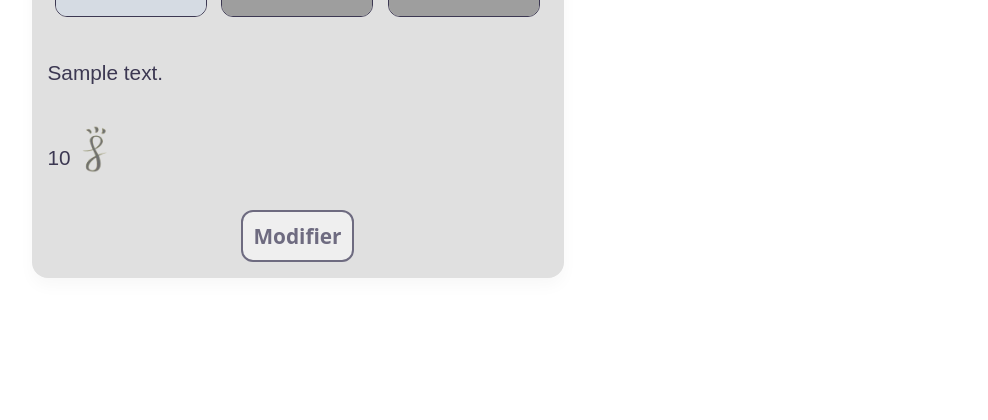
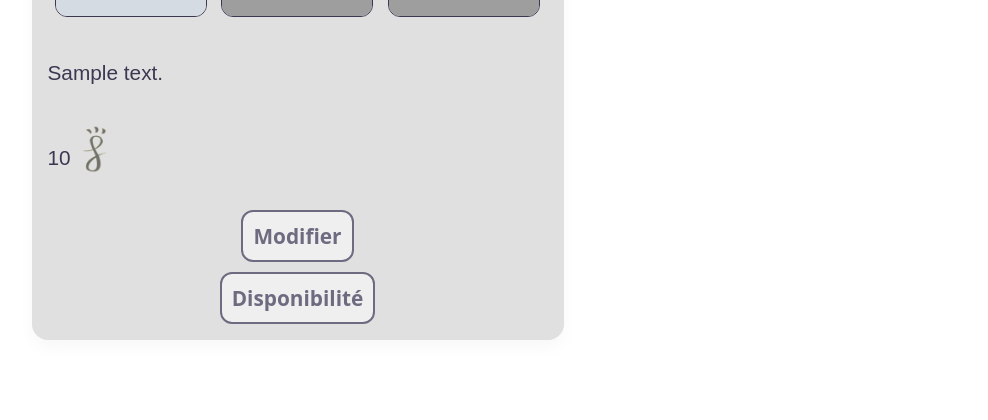
Before and after one commit to Synnly/Ecopret-public, a Symfony app: template ecopret/templates/mes_annonces/index.html.twig in a window 1280 px wide. Shown: the part 403-823 px from the top of the page, without its empty margins (20-1008 px from the left). Before the commit the page ends 681 px from the top, so only its background shows below. Run offline with Twig, Linux system fonts and the light colour scheme; the template is opened without the code that fills it: most values are stand-ins (such as "Sample title", 1, 10 or a date in 2020); grey boxes marked "Sample" are stand-in pictures; form fields are guessed from the names that the template uses; some libraries are stand-ins or nearby versions; grey boxes are pictures that could not be loaded.

Commit message:
Ajout d'un bouton modifier planning lorsque l'on modifie l'annonce

```diff
--- a/ecopret/public/css/mes_annonces.css
+++ b/ecopret/public/css/mes_annonces.css
@@ -64,6 +64,25 @@ h4 {
 }
 
 .annonce-btn:hover {
+  box-shadow: 0px 8px 16px 0px rgba(0, 0, 0, 0.2);
+}
+
+.planning-btn {
+  display: flex;
+  margin: auto;
+  color: #6e6b80;
+  font-size: 1.3rem;
+  text-align: center;
+  border: 2px #6e6b80 solid;
+  padding: 2% 2% 2% 2%;
+  border-radius: 12px;
+  margin-top: 2%;
+  font-family: system-ui, -apple-system, BlinkMacSystemFont, "Segoe UI", Roboto,
+    Oxygen, Ubuntu, Cantarell, "Open Sans", "Helvetica Neue", sans-serif;
+  font-weight: 900;
+}
+
+.planning-btn:hover {
   box-shadow: 0px 8px 16px 0px rgba(0, 0, 0, 0.2);
 }
 
--- a/ecopret/public/js/controllers/mes_annonces/mes_annonces.js
+++ b/ecopret/public/js/controllers/mes_annonces/mes_annonces.js
@@ -164,3 +164,8 @@ function clickphoto(id) {
         return true;
     }
 }
+
+function modifierDisponibilite(id) {
+    var url = "/calandar/"+id;
+    window.location.href = url;
+}
--- a/ecopret/templates/mes_annonces/index.html.twig
+++ b/ecopret/templates/mes_annonces/index.html.twig
@@ -56,19 +56,23 @@
 									<button type="button" class="annonce-btn" onclick="afficherModifierAnnonce('{{annonce.getNomAnnonce()}}', '{{ '/picturesAnnouncement/' ~ annonce.getImageAnnonce|split('|')[0] }}', '{{ '/picturesAnnouncement/' ~ annonce.getImageAnnonce|split('|')[1] }}', '{{ '/picturesAnnouncement/' ~ annonce.getImageAnnonce|split('|')[2] }}', '{{annonce.description}}', '{{annonce.prix}}', '{{typeAnnonce}}', '{{annonce.id}}')">
 										<b>Modifier</b>
 									</button>
+									<button class="planning-btn" onclick="modifierDisponibilite('{{annonce.getId()}}')">Disponibilité</button>
 								{% else %}
 									<button type="button" class="annonce-btn" onclick="afficherModifierAnnonce('{{annonce.getNomAnnonce()}}', '{{ '/picturesAnnouncement/' ~ annonce.getImageAnnonce|split('|')[0] }}', '{{ '/picturesAnnouncement/' ~ annonce.getImageAnnonce|split('|')[1] }}', '{{ '/picturesAnnouncement/' }}', '{{annonce.description}}', '{{annonce.prix}}', '{{typeAnnonce}}', '{{annonce.id}}')">
 										<b>Modifier</b>
 									</button>
+									<button class="planning-btn" onclick="modifierDisponibilite('{{annonce.getId()}}')">Disponibilité</button>
 								{% endif %}
 							{% else %}
 								<button type="button" class="annonce-btn" onclick="afficherModifierAnnonce('{{annonce.getNomAnnonce()}}', '{{ '/picturesAnnouncement/' ~ annonce.getImageAnnonce|split('|')[0] }}', '{{ '/picturesAnnouncement/' }}', '{{ '/picturesAnnouncement/' }}', '{{annonce.description}}', '{{annonce.prix}}', '{{typeAnnonce}}', '{{annonce.id}}')">
 									<b>Modifier</b>
 								</button>
+								<button class="planning-btn" onclick="modifierDisponibilite('{{annonce.getId()}}')">Disponibilité</button>
 							{% endif %}
 						{% else %}
 							<button type="button" class="annonce-btn" onclick="afficherModifierAnnonce('{{annonce.getNomAnnonce()}}', '{{ '/picturesAnnouncement/' }}', '{{ '/picturesAnnouncement/' }}', '{{ '/picturesAnnouncement/' }}', '{{annonce.description}}', '{{annonce.prix}}', '{{typeAnnonce}}', '{{annonce.id}}')">
 								<b>Modifier</b>
+								<button class="planning-btn" onclick="modifierDisponibilite('{{annonce.id}}')">DDisponibilité</button>
 							</button>
 						{% endif %}
 					{% endif %}
```
